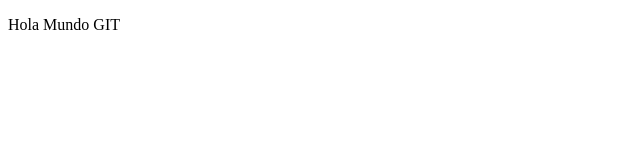
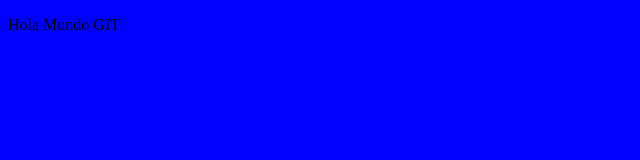
Before and after one commit to johannjc87/PruebaGit, a plain HTML site: page index.html in a window 1280 px wide. Shown: the whole page, without its empty margins (0-640 px from the left). Drawn offline with Linux system fonts and the light colour scheme.

Commit message:
background

```diff
--- a/css/index.css
+++ b/css/index.css
@@ -0,0 +1,3 @@
+body{
+    background-color: blue;
+}
--- a/index.html
+++ b/index.html
@@ -4,6 +4,7 @@
     <meta charset="UTF-8">
     <meta http-equiv="X-UA-Compatible" content="IE=edge">
     <meta name="viewport" content="width=>, initial-scale=1.0">
+    <link rel="stylesheet" href="css/index.css">
     <title>Document</title>
 </head>
 <body>
```
Also changed, not shown: js/index.js (added).
